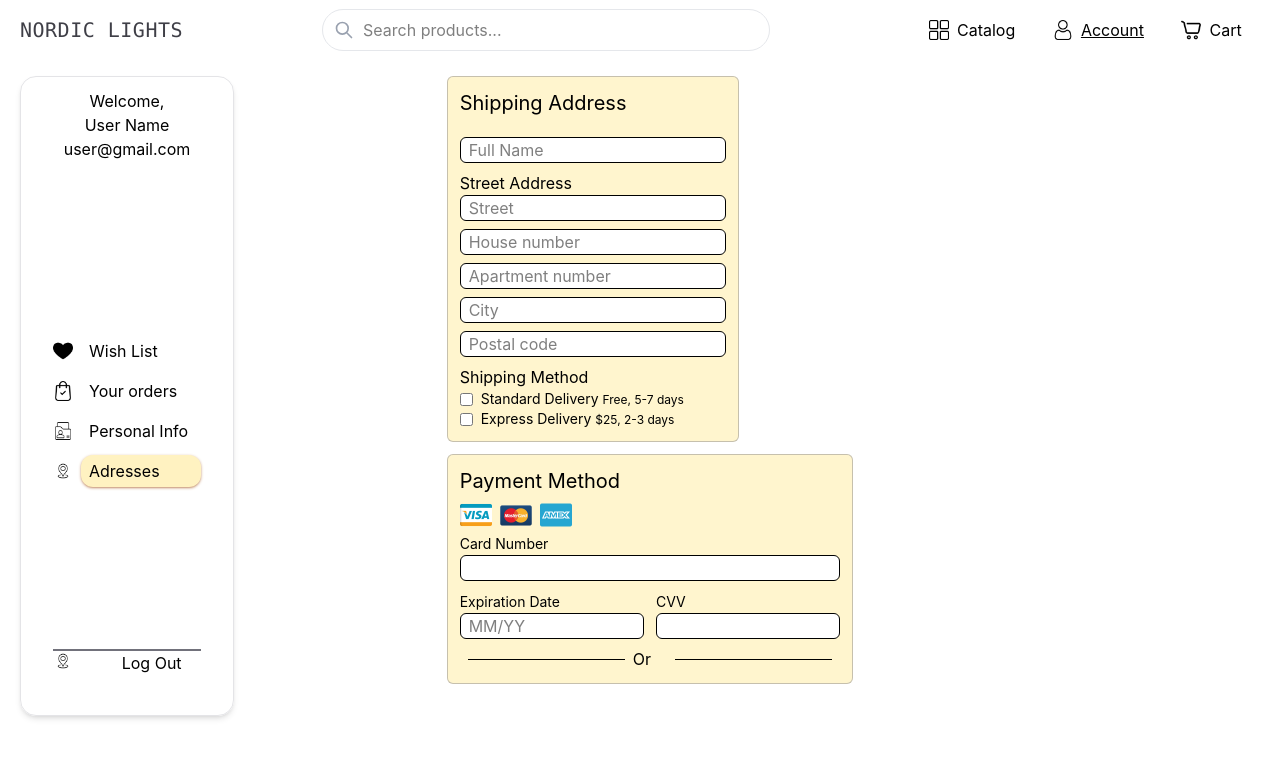
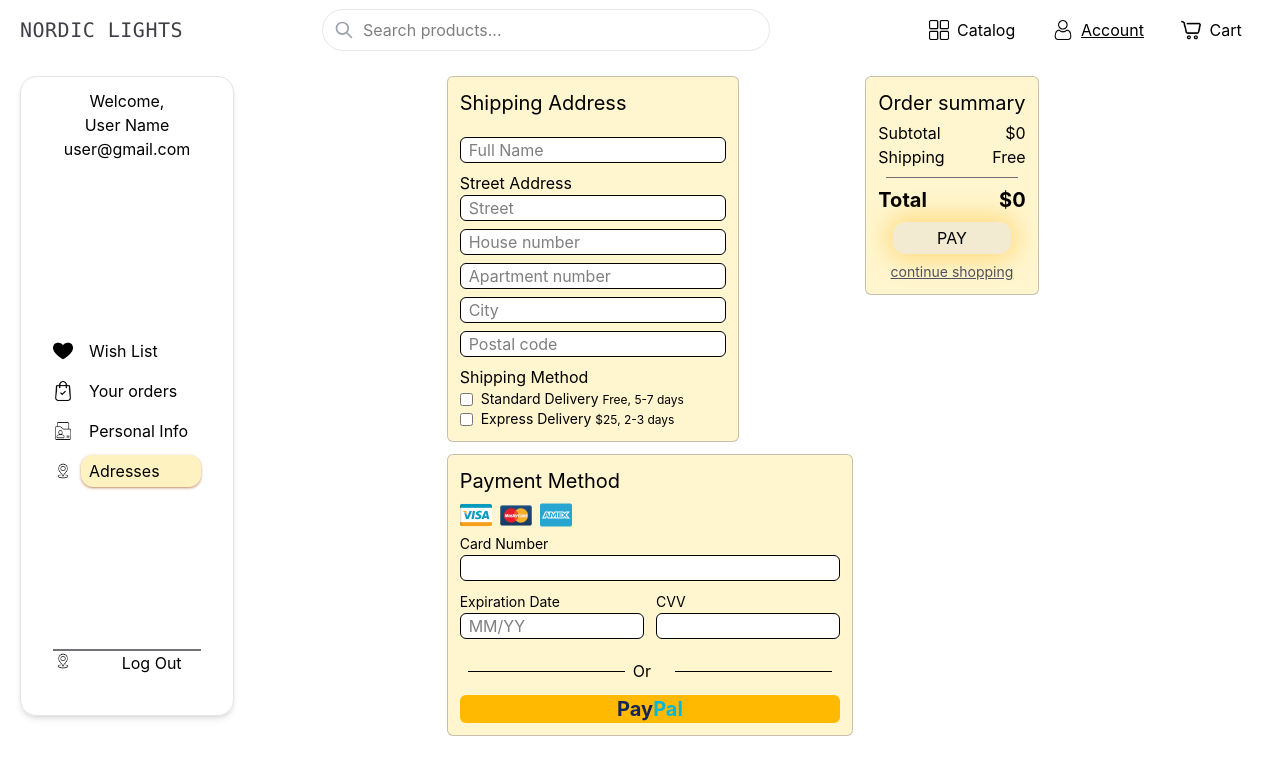
Before and after one commit to nastytolstenkova-hue/store-portfolio, a React (Vite) app: page /account/adresses in a window 1280 px wide. Shown: the top 774 px of the page. Built offline with nearby package versions, Linux system fonts and the light colour scheme.

Commit message:
Created OrderSummaryPay component.

```diff
--- /dev/null
+++ b/src/components/checkoutComp/OneItemSummary.tsx
@@ -0,0 +1,18 @@
+import { type ICartProduct } from "../../store/ProductsContext";
+
+export default function OneItemSummary({ product }: { product: ICartProduct }) {
+  return (
+    <div className="grid grid-cols-[1fr_3fr] mb-2 gap-2">
+      <div>
+        <img src={product.image} alt={product.name} className="w-12 h-12 object-cover rounded-md bg-zinc-100"/>
+      </div>
+      <div>
+        <h4 className="text-sm line-clamp-1">{product.name}</h4>
+        <div className="flex justify-between items-center">
+          <p>x{product.count}</p>
+          <p>${product.price * product.count}</p>
+        </div>
+      </div>
+    </div>
+  );
+}
--- /dev/null
+++ b/src/components/checkoutComp/OrderSummPay.tsx
@@ -0,0 +1,41 @@
+import UseProductContext from "../../hooks/UseProductContext";
+import OneItemSummary from "./OneItemSummary";
+import { NavLink } from "react-router-dom";
+
+export default function OrderSummPay() {
+  const { cartProducts, summProd, totalPrice } = UseProductContext();
+  return (
+    <div className="flex flex-col bg-amber-200/40 w-fit p-3 rounded-md border border-zinc-500/40 ml-3">
+      <h3 className="text-xl mb-1">Order summary</h3>
+      <ul>
+        {cartProducts.map((prod) => (
+          <li key={prod.id}>
+            <OneItemSummary product={prod} />
+          </li>
+        ))}
+      </ul>
+      <div className="flex justify-between items-center">
+        <p>Subtotal</p>
+        <p>${totalPrice}</p>
+      </div>
+      <div className="flex justify-between items-center">
+        <p>Shipping</p>
+        <p>Free</p>
+      </div>
+      <div className="border-b border-zinc-500 m-2 "></div>
+      <div className="flex justify-between items-center font-bold text-xl">
+        <p>Total</p>
+        <p>${totalPrice}</p>
+      </div>
+      <button className="flex justify-center items-center mx-auto my-2 p-1 uppercase bg-zinc-300/30  shadow-[0_0_25px_5px_rgba(255,180,0,0.4)]  rounded-xl w-4/5 cursor-pointer whitespace-nowrap hover:bg-amber-400/50 hover:shadow-[0_0_40px_10px_rgba(255,180,0,0.6)] hover:text-white   duration-300 active:scale-95 transition-all ">
+        pay
+      </button>
+      <NavLink
+        to="/catalog"
+        className="flex justify-center underline text-sm text-zinc-600 cursor-pointer hover:text-black  transition-colors duration-300 active:scale-95"
+      >
+        continue shopping
+      </NavLink>
+    </div>
+  );
+}
--- a/src/components/checkoutComp/PaymentMethodComp.tsx
+++ b/src/components/checkoutComp/PaymentMethodComp.tsx
@@ -34,11 +34,15 @@ export default function PaymentMethodComp() {
           />
         </div>
       </div>
-      <div className="grid grid-cols-[5fr_1fr_5fr] items-center">
-        <div className="border-b mx-2"></div>
+      <div className="grid grid-cols-[5fr_1fr_5fr] items-center my-3">
+        <div className="border-b mx-2 "></div>
         <p>Or</p>
         <div className="border-b mx-2"></div>
       </div>
+      <button className="bg-amber-400 rounded-md font-bold text-xl font-sans cursor-pointer  hover:bg-amber-500 duration-300 active:scale-95 transition-all">
+        <span className="text-blue-950">Pay</span>
+        <span className="text-cyan-500">Pal</span>
+      </button>
     </div>
   );
 }
--- a/src/pages/account pages/Adresses.tsx
+++ b/src/pages/account pages/Adresses.tsx
@@ -1,16 +1,17 @@
 import ShippingAddress from "../../components/checkoutComp/ShippingAddress";
 import PaymentMethodComp from "../../components/checkoutComp/PaymentMethodComp";
+import OrderSummPay from "../../components/checkoutComp/OrderSummPay";
 
-export default function Adresses(){
+export default function Adresses() {
   return (
     <div className="grid grid-cols-2">
       <div className="">
-        <ShippingAddress/>
-        <PaymentMethodComp/>
-
+        <ShippingAddress />
+        <PaymentMethodComp />
       </div>
-      <div></div>
-
+      <div>
+        <OrderSummPay />
+      </div>
     </div>
-  )
+  );
 }
```
